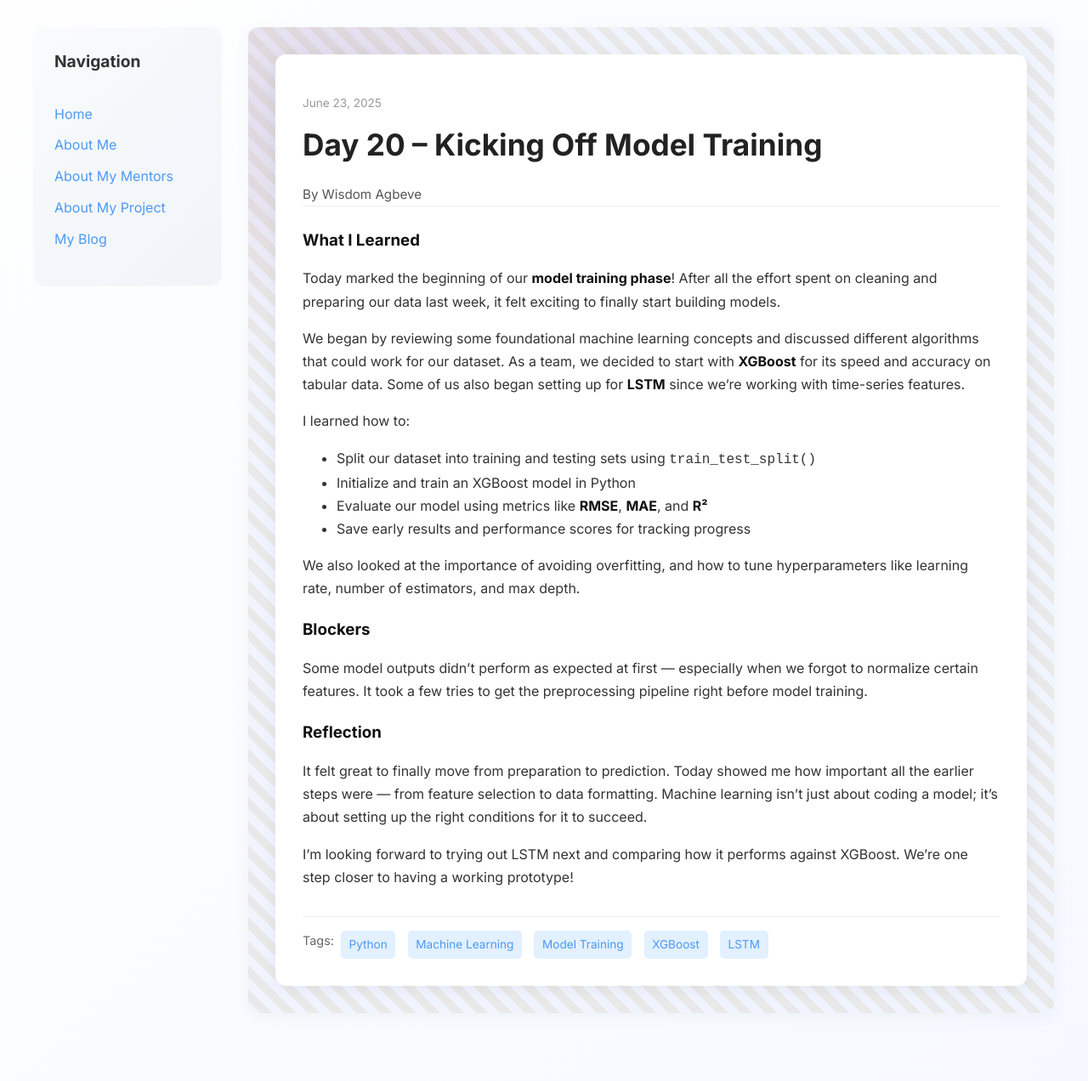
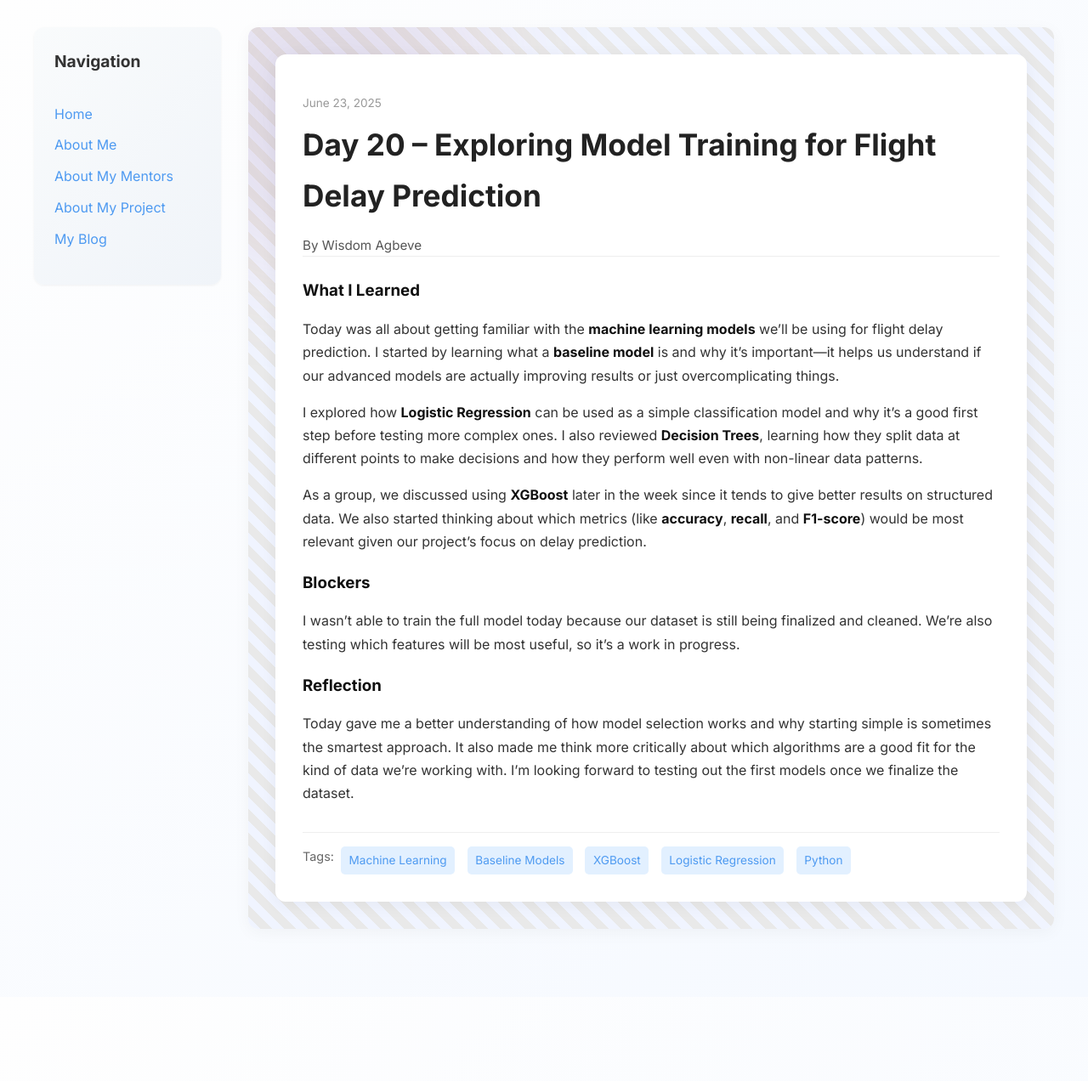
Before and after one commit to wisdomagbeve01/wisdomagbeve01.github.io, a Jekyll site: the page built from _posts/2025-06-23-day-20.md, in a window 1280 px wide. Shown: the whole page at 85% size. Built offline with Jekyll 4.4.1, drawn with Linux system fonts in a browser that asks for light colours; after the commit the page ends 1173 px from its top, so only the background shows below that.

Commit message:
Update 2025-06-23-day-20.md

```diff
--- a/_posts/2025-06-23-day-20.md
+++ b/_posts/2025-06-23-day-20.md
@@ -1,29 +1,21 @@
 ---
 layout: post
-title: "Day 20 – Kicking Off Model Training"
+title: "Day 20 – Exploring Model Training for Flight Delay Prediction"
 date: 2025-06-23
 author: Wisdom Agbeve
 permalink: /day20.html
-tags: ["Python", "Machine Learning", "Model Training", "XGBoost", "LSTM"]
+tags: ["Machine Learning", "Baseline Models", "XGBoost", "Logistic Regression", "Python"]
 
 what_i_learned: |
-  Today marked the beginning of our **model training phase**! After all the effort spent on cleaning and preparing our data last week, it felt exciting to finally start building models.
+  Today was all about getting familiar with the **machine learning models** we’ll be using for flight delay prediction. I started by learning what a **baseline model** is and why it’s important—it helps us understand if our advanced models are actually improving results or just overcomplicating things.
 
-  We began by reviewing some foundational machine learning concepts and discussed different algorithms that could work for our dataset. As a team, we decided to start with **XGBoost** for its speed and accuracy on tabular data. Some of us also began setting up for **LSTM** since we’re working with time-series features.
+  I explored how **Logistic Regression** can be used as a simple classification model and why it's a good first step before testing more complex ones. I also reviewed **Decision Trees**, learning how they split data at different points to make decisions and how they perform well even with non-linear data patterns.
 
-  I learned how to:
-  - Split our dataset into training and testing sets using `train_test_split()`
-  - Initialize and train an XGBoost model in Python
-  - Evaluate our model using metrics like **RMSE**, **MAE**, and **R²**
-  - Save early results and performance scores for tracking progress
-
-  We also looked at the importance of avoiding overfitting, and how to tune hyperparameters like learning rate, number of estimators, and max depth.
+  As a group, we discussed using **XGBoost** later in the week since it tends to give better results on structured data. We also started thinking about which metrics (like **accuracy**, **recall**, and **F1-score**) would be most relevant given our project’s focus on delay prediction.
 
 blockers: |
-  Some model outputs didn't perform as expected at first — especially when we forgot to normalize certain features. It took a few tries to get the preprocessing pipeline right before model training.
+  I wasn’t able to train the full model today because our dataset is still being finalized and cleaned. We’re also testing which features will be most useful, so it’s a work in progress.
 
 reflection: |
-  It felt great to finally move from preparation to prediction. Today showed me how important all the earlier steps were — from feature selection to data formatting. Machine learning isn’t just about coding a model; it’s about setting up the right conditions for it to succeed.
-
-  I’m looking forward to trying out LSTM next and comparing how it performs against XGBoost. We're one step closer to having a working prototype!
+  Today gave me a better understanding of how model selection works and why starting simple is sometimes the smartest approach. It also made me think more critically about which algorithms are a good fit for the kind of data we’re working with. I'm looking forward to testing out the first models once we finalize the dataset.
 ---
```
